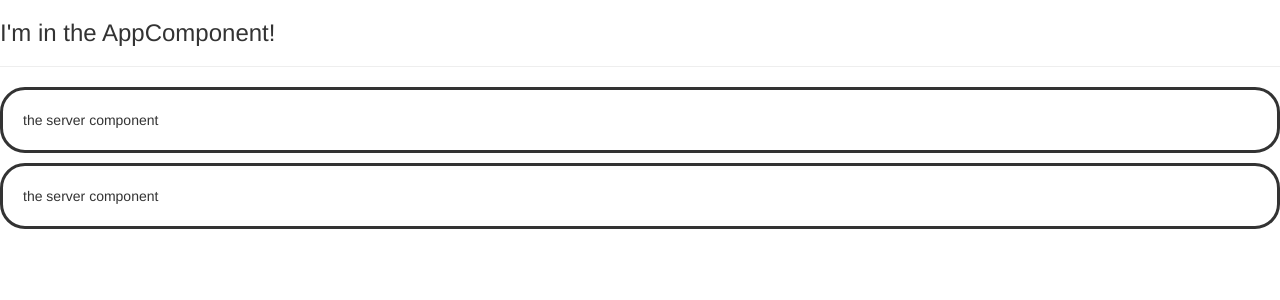
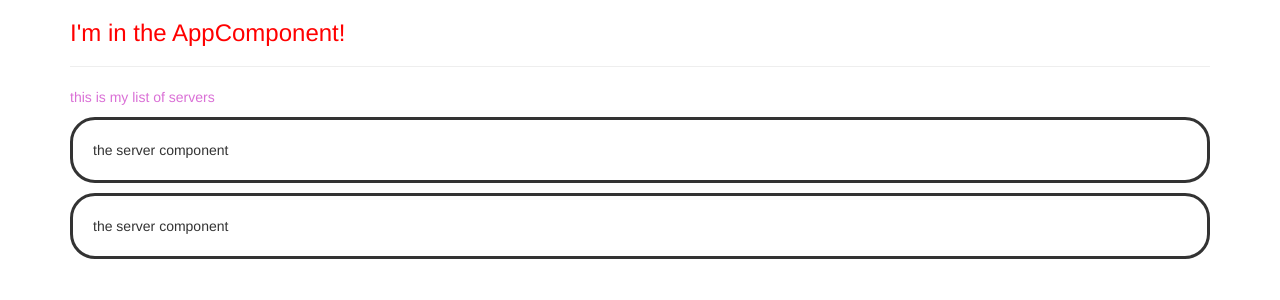
Before and after one commit to jplebold/udemy-class-workshop, an Angular app: page / in a window 1280 px wide. Shown: the top 300 px of the page. Built offline with nearby package versions, Linux system fonts and the light colour scheme.

Commit message:
mostly css changes again

```diff
--- a/src/app/app.component.css
+++ b/src/app/app.component.css
@@ -0,0 +1,3 @@
+h3 {
+    color: red;
+}
--- a/src/app/app.component.html
+++ b/src/app/app.component.html
@@ -1,3 +1,9 @@
-<h3>I'm in the AppComponent!</h3>
-<hr>
-<app-servers></app-servers>
+<div class="container">
+    <div class="row">
+        <div class="col-xs-12">
+            <h3>I'm in the AppComponent!</h3>
+            <hr>
+            <app-servers></app-servers>
+        </div>
+    </div>
+</div>
--- a/src/app/servers/servers.component.css
+++ b/src/app/servers/servers.component.css
@@ -0,0 +1,3 @@
+p {
+    color: orchid;
+}
--- a/src/app/servers/servers.component.html
+++ b/src/app/servers/servers.component.html
@@ -1,2 +1,3 @@
+<p>this is my list of servers</p>
 <app-server></app-server>
 <app-server></app-server>
--- a/src/app/servers/servers.component.ts
+++ b/src/app/servers/servers.component.ts
@@ -2,9 +2,8 @@ import { Component } from '@angular/core';
 
 @Component({
   selector: 'app-servers',
-  template: `
-    <app-server></app-server>
-    <app-server></app-server>`
+  templateUrl: './servers.component.html',
+  styleUrls: ['../servers/servers.component.css']
 })
 export class ServersComponent{
 
```
